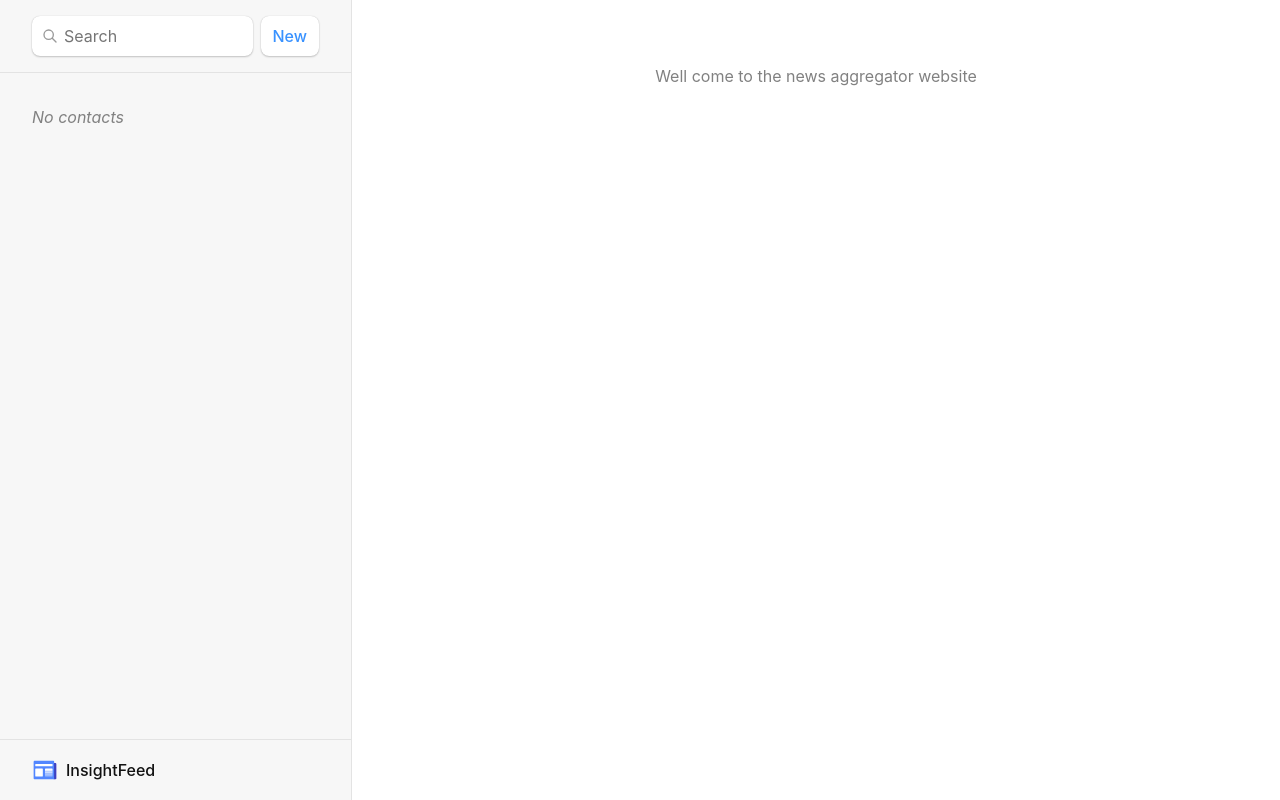
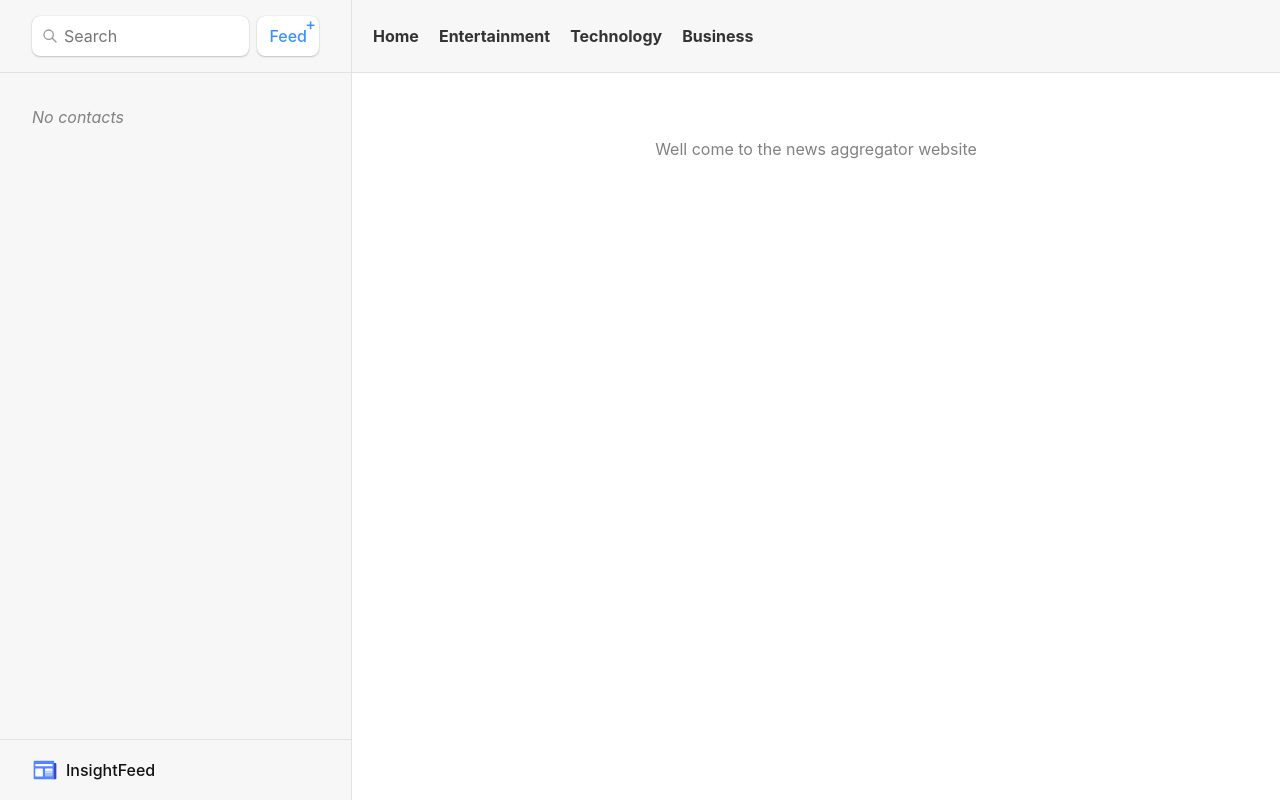
Before and after one commit to Abdulmateenchitrali/insightfeed, a React (Vite) app: page / in a window 1280 px wide. Built offline with nearby package versions, Linux system fonts and the light colour scheme.

Commit message:
feat: add navbar

```diff
--- a/src/index.css
+++ b/src/index.css
@@ -101,6 +101,41 @@ form[action$="destroy"] button {
   height: 100%;
   width: 100%;
 }
+
+#navbar {
+  position: sticky;
+  top: 0;
+  background-color: #f7f7f7;
+  z-index: 1000;
+  border-bottom: 1px solid #e3e3e3;
+}
+#feed-add-plus{
+  position: absolute;
+  right: 3px;
+  bottom: 20px;
+}
+
+#navbar nav ul {
+  display: flex;
+  list-style: none;
+  padding: 24px 21px;
+  margin: 0;
+}
+
+#navbar nav ul li {
+  margin-right: 20px;
+}
+
+#navbar nav ul li a {
+  text-decoration: none;
+  color: #333333;
+  font-weight: bold;
+}
+
+#navbar nav ul li a:hover {
+  color: #555555;
+}
+
 
 #sidebar {
   width: 22rem;
--- a/src/main.jsx
+++ b/src/main.jsx
@@ -1,53 +1,15 @@
 import * as React from "react";
 import * as ReactDOM from "react-dom/client";
 import {
-  createBrowserRouter,
   RouterProvider,
 } from "react-router-dom";
 import "./index.css";
-import ErrorPage from "./error-page";
-import Contact, {
-  loader as contactLoader,
-} from "./routes/contact";
-import { action as destroyAction } from "./routes/destroy";
 
-import Root, { loader as rootLoader, action as rootAction } from "./routes/root";
-import EditContact, {
-  action as editAction,
-} from "./routes/edit";
 
-import Index from "./routes/index";
+import router from "./router/router";
 
 
 
-const router = createBrowserRouter([
-  {
-    path: "/",
-    element: <Root />,
-    errorElement: <ErrorPage />,
-    loader: rootLoader,
-    action: rootAction,
-    children: [
-      { index: true, element: <Index /> },
-      {
-        path: "contacts/:contactId",
-        element: <Contact />,
-        loader: contactLoader,
-      },
-      {
-        path: "contacts/:contactId/edit",
-        element: <EditContact />,
-        loader: contactLoader,
-        action: editAction,
-      },
-      {
-        path: "contacts/:contactId/destroy",
-        action: destroyAction,
-        errorElement: <div>Oops! There was an error.</div>,
-      },
-    ],
-  }
-]);
 
 ReactDOM.createRoot(document.getElementById("root")).render(
   <React.StrictMode>
--- /dev/null
+++ b/src/router/router.tsx
@@ -0,0 +1,54 @@
+import * as React from "react";
+import * as ReactDOM from "react-dom/client";
+import {
+  createBrowserRouter,
+  createRoutesFromElements,
+  Route,
+  RouterProvider,
+} from "react-router-dom";
+import "../index.css";
+import ErrorPage from "../error-page";
+import Contact, {
+  loader as contactLoader,
+} from "../routes/contact";
+import { action as destroyAction } from "../routes/destroy";
+
+import Root, { loader as rootLoader, action as rootAction } from "../routes/root";
+import EditContact, {
+  action as editAction,
+} from "../routes/edit";
+
+import Index from "../routes/index";
+
+
+const router = createBrowserRouter(
+    createRoutesFromElements(
+      <Route
+        path="/"
+        element={<Root />}
+        loader={rootLoader}
+        action={rootAction}
+        errorElement={<ErrorPage />}
+      >
+        <Route errorElement={<ErrorPage />}>
+          <Route index element={<Index />} />
+          <Route
+            path="contacts/:contactId"
+            element={<Contact />}
+            loader={contactLoader}
+          />
+          <Route
+            path="contacts/:contactId/edit"
+            element={<EditContact />}
+            loader={contactLoader}
+            action={editAction}
+          />
+          <Route
+            path="contacts/:contactId/destroy"
+            action={destroyAction}
+          />
+        </Route>
+      </Route>
+    )
+  );
+  export default router;
--- a/src/routes/root.tsx
+++ b/src/routes/root.tsx
@@ -34,6 +34,7 @@ export default function Root() {
 
   return (
     <>
+
       <div id="sidebar">
         <h1>InsightFeed</h1>
         <div>
@@ -54,14 +55,17 @@ export default function Root() {
                 });
               }}
             />
-            <div id="search-spinner" aria-hidden  hidden={!searching} />
+            <div id="search-spinner" aria-hidden hidden={!searching} />
             <div className="sr-only" aria-live="polite"></div>
           </Form>
           <Form method="post">
-            <button type="submit">New</button>
+            <button type="submit">Feed<span style={{
+              position: 'absolute',
+              right: 3,
+              bottom: 20
+            }}>+</span></button>
           </Form>
         </div>
-
         <nav>
           {contacts.length ? (
             <ul>
@@ -96,6 +100,21 @@ export default function Root() {
           )}
         </nav>
       </div>
+      <div style={{
+        display: "flex",
+        flexDirection: "column",
+        flexGrow: 1,
+      }}>
+      <div id="navbar">
+        <nav>
+          <ul>
+            <li><Link to="/">Home</Link></li>
+            <li><Link to="/">Entertainment</Link></li>
+            <li><Link to="/">Technology</Link></li>
+            <li><Link to="/">Business</Link></li>
+          </ul>
+        </nav>
+      </div>
       <div
         id="detail"
         className={
@@ -104,6 +123,7 @@ export default function Root() {
       >
         <Outlet />
       </div>
+      </div>
     </>
   );
 }
```
Also changed, not shown: src/components/layouts/Details.tsx (added).
